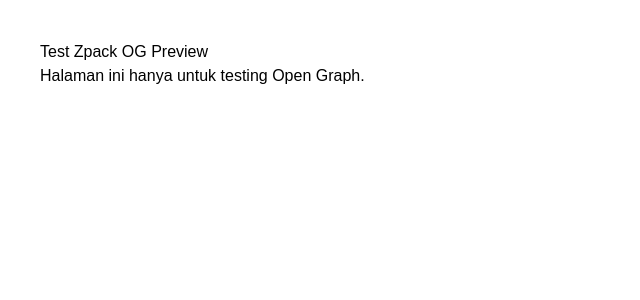
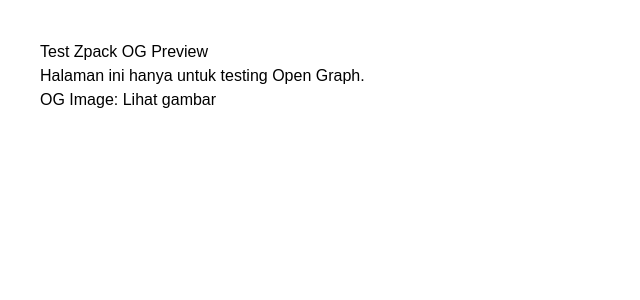
Before and after one commit to azizsky/zpack-digital-invitation, a Next.js app: page /test-og in a window 1280 px wide. Shown: the top 300 px of the page, without its empty margins (0-640 px from the left). Built offline with nearby package versions, Linux system fonts and the light colour scheme.

Commit message:
final test og r2 fix static

```diff
--- a/app/test-og/page.tsx
+++ b/app/test-og/page.tsx
@@ -4,12 +4,14 @@
 export const metadata: Metadata = {
   title: "Test Zpack Preview",
   description: "Test WhatsApp Open Graph Preview",
+
   openGraph: {
     title: "Test Zpack Preview",
     description: "Test WhatsApp Open Graph Preview",
     url: "https://zpack-digital-invitation.zpack.workers.dev/test-og",
     siteName: "Zpack Digital Invitation",
     type: "website",
+
     images: [
       {
         url: "https://assets.zpack.my.id/opengraph-image.png",
@@ -19,18 +21,39 @@
       },
     ],
   },
+
+  twitter: {
+    card: "summary_large_image",
+    title: "Test Zpack Preview",
+    description: "Test WhatsApp Open Graph Preview",
+    images: ["https://assets.zpack.my.id/opengraph-image.png"],
+  },
 };
 
 export default function TestOGPage() {
   return (
     <main
       style={{
+        minHeight: "100vh",
         padding: "40px",
         fontFamily: "Arial, sans-serif",
       }}
     >
       <h1>Test Zpack OG Preview</h1>
+
       <p>Halaman ini hanya untuk testing Open Graph.</p>
+
+      <p>
+        OG Image:
+        {" "}
+        <a
+          href="https://assets.zpack.my.id/opengraph-image.png"
+          target="_blank"
+          rel="noopener noreferrer"
+        >
+          Lihat gambar
+        </a>
+      </p>
     </main>
   );
 }
```
